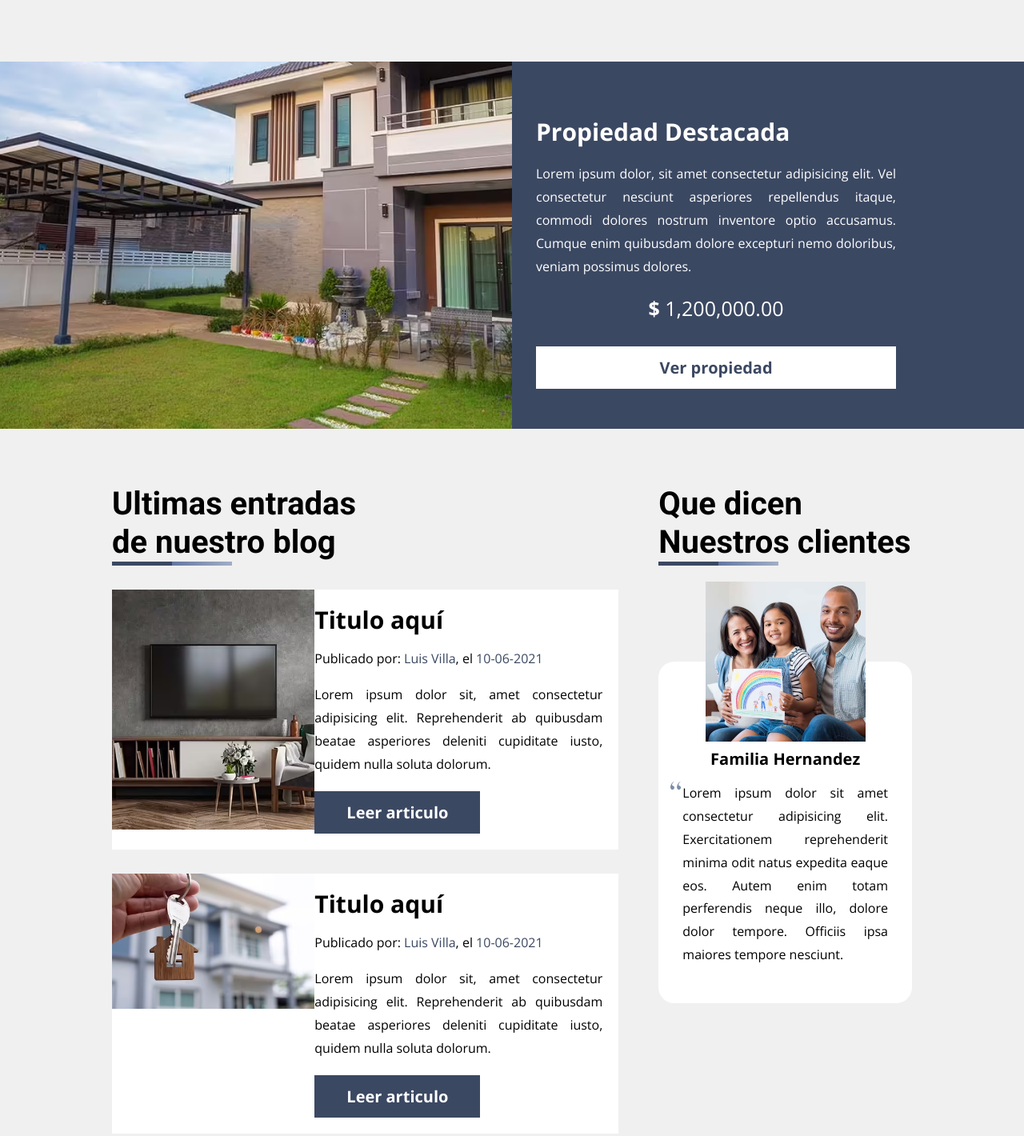
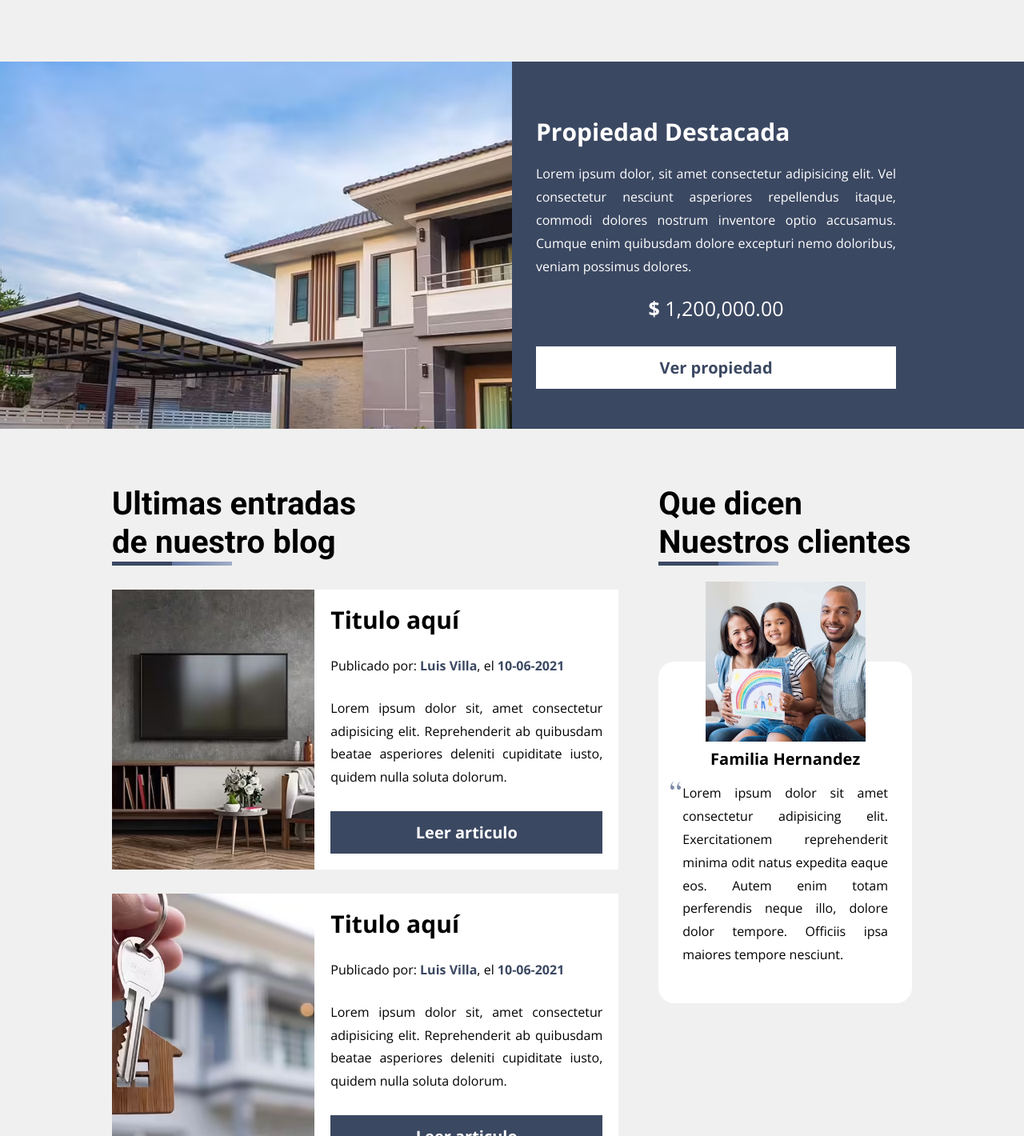
Before and after one commit to LuisVilla12/PR-RealStyle, a website: page index.html in a window 1280 px wide. Shown: the part 1672-3092 px from the top of the page at 80% size. Drawn offline with nearby package versions, Linux system fonts and the light colour scheme.

Commit message:
v05 Main

```diff
--- a/index.html
+++ b/index.html
@@ -148,7 +148,7 @@
                         <picture>
                             <source srcset="build/img/blog_2.avif" type="image/avif">
                             <source srcset="build/img/blog_2.webp" type="image/webp">
-                            <img loading="lazy" src="build/img/blog_2.jpg" alt="etiquetas-imageb">
+                            <img loading="lazy" src="build/img/blog_2.jpg" alt="etiquetas-imagen" class="testimonial__img">
                         </picture>
                     </div>
                     <div class="testimonial__contenido">
@@ -163,7 +163,7 @@
                         <picture>
                             <source srcset="build/img/blog_3.avif" type="image/avif">
                             <source srcset="build/img/blog_3.webp" type="image/webp">
-                            <img loading="lazy" src="build/img/blog_3.jpg" alt="etiquetas-imageb">
+                            <img loading="lazy" src="build/img/blog_3.jpg" alt="etiquetas-imageb" class="testimonial__img">
                         </picture>
                     </div>
                     <div class="testimonial__contenido">
--- a/src/scss/iu/_destacada.scss
+++ b/src/scss/iu/_destacada.scss
@@ -30,9 +30,11 @@
     @include m.telefono {
         background-position: center, -30rem -20rem;
     }
-    //FIXME: Tamaño de la imagen en tablet
     @include m.tablet {
-        background-position: center, -35rem -30rem;
+        background-position: center, -25rem 0;
+    }
+    @include m.desktop {
+        background-position: center, -30rem -10rem;
     }
     &__grid {
         display: grid;
--- a/src/scss/iu/_header.scss
+++ b/src/scss/iu/_header.scss
@@ -48,10 +48,13 @@
             display: block;
             position: absolute;
             right: 0;
-            bottom: -10rem;
+            bottom: -15rem;
             max-width: 35rem;
             border-top-left-radius: 2rem;
             border-bottom-left-radius: 5rem;
+        }
+        @include m.desktop {
+            bottom: -10rem;
         }
         @include m.desktopXL {
             max-width: 45rem;
--- a/src/scss/iu/_main.scss
+++ b/src/scss/iu/_main.scss
@@ -34,13 +34,16 @@
         }
     }
     &__img {
-        height: 30rem;
+        height: 35rem;
         object-fit: cover;
     }
     &__contenido {
-        padding: 2rem 2rem 2rem 0;
+        padding: 2rem;
         @include m.telefono {
             grid-column: 3/6;
+            display: flex;
+            flex-direction: column;
+            justify-content: space-between;
         }
     }
     &__heading {
@@ -54,6 +57,7 @@
         color: v.$negro;
         span {
             color: v.$primario;
+            font-weight: bold;
         }
     }
     &__descripcion {
```
Also changed, not shown: build/css/app.css, 1 other file.
